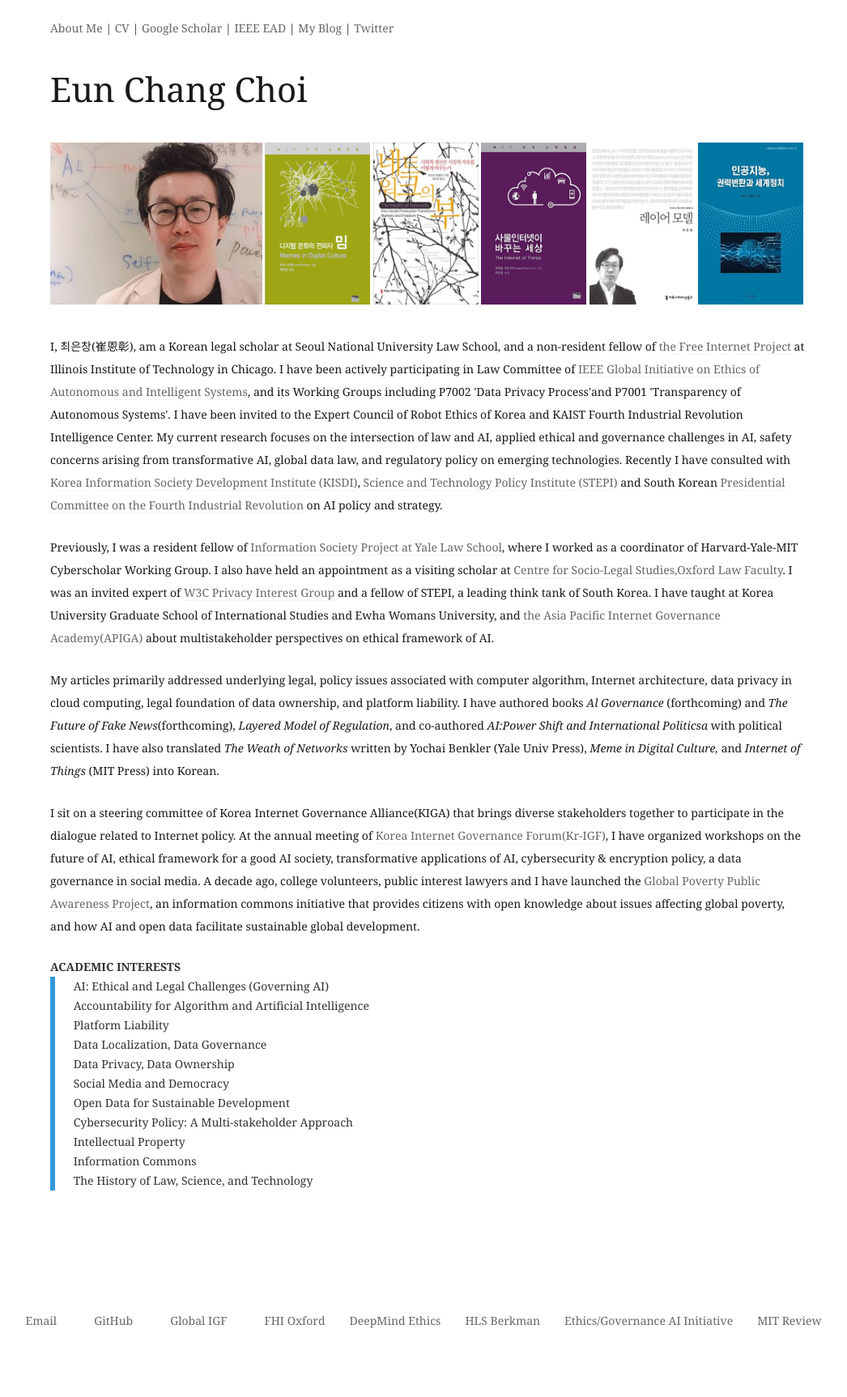
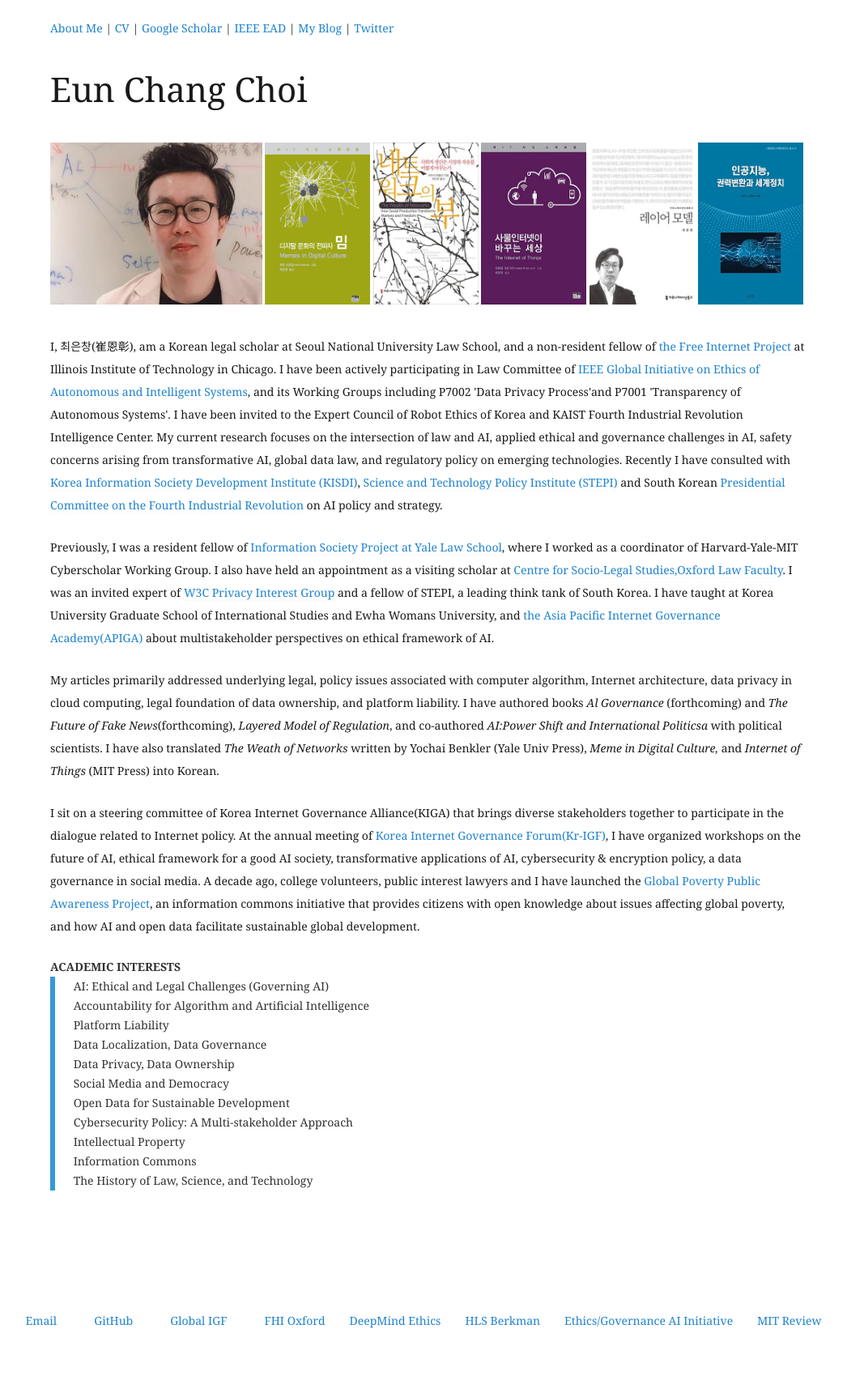
Before and after one commit to eunchangchoi/eunchangchoi.github.io, a Jekyll site: the page built from index.md, in a window 1280 px wide. Shown: the whole page at 81% size, without its empty margins (38-1084 px from the left). Built offline with Jekyll 4.4.1, drawn with Linux system fonts in a browser that asks for light colours.

```diff
--- a/_sass/_variables.scss
+++ b/_sass/_variables.scss
@@ -32,7 +32,7 @@
 $base-color                  	: #343434;
 $comp-color                  	: complement($base-color);
 $border-color                	: #ddd;
-$link-color                  	: #666;
+$link-color                  	: #1E82CD;
 
 $primary-color               	: $black;
 $success-color               	: #2ecc71;
```
